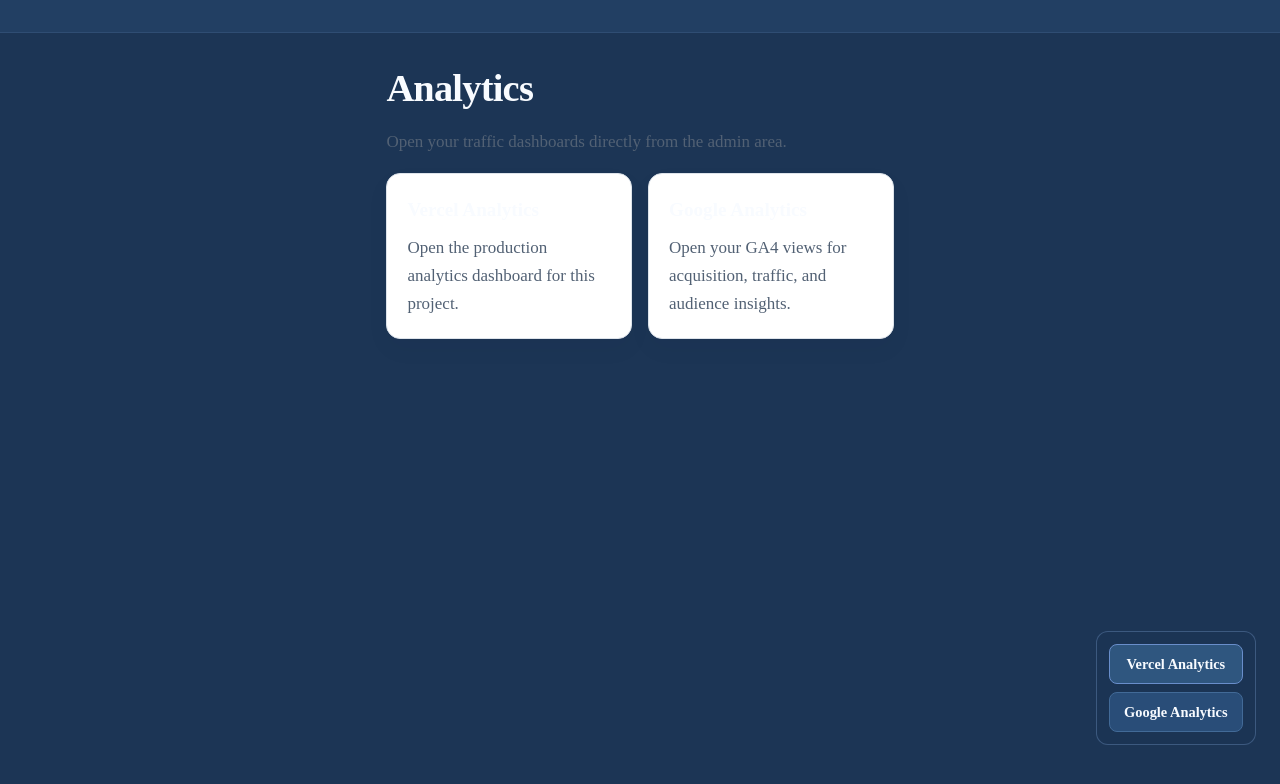
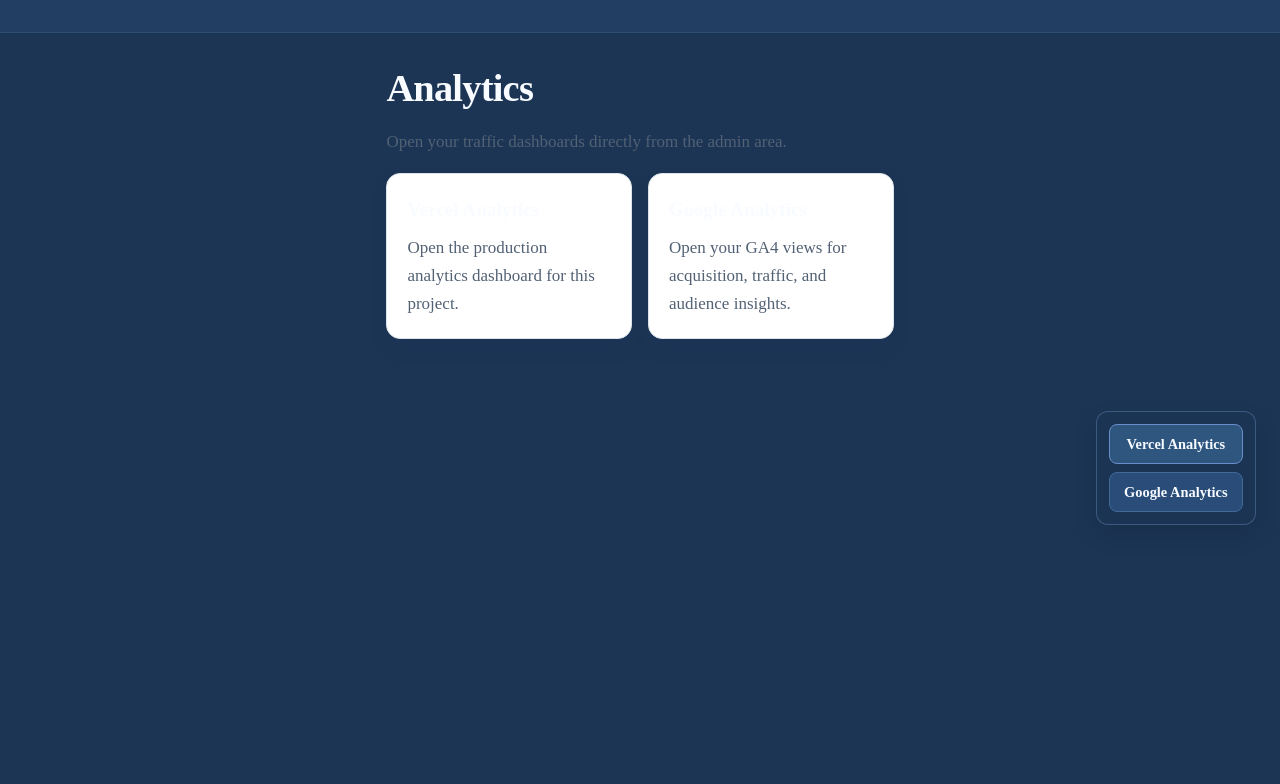
Before and after one commit to rehmatullahjan80-del/two-minutes-explained, a Next.js app: page /keystatic/analytics in a window 1280 px wide. Shown: the top 784 px of the page. Built offline with nearby package versions, Linux system fonts and the light colour scheme; no server answers.

Commit message:
Fix mobile footer clipping in Keystatic

```diff
--- a/app/globals.css
+++ b/app/globals.css
@@ -98,6 +98,7 @@ h2 { font-size:1.2rem; margin:2rem 0 .4rem; }
 .consent p { margin:0; flex:1 1 18rem; }
 .consent div { display:flex; gap:.75rem; }
 .consent button { min-height:44px; padding:0 1.25rem; font:inherit; color:var(--fg); background:#fff; border:1px solid var(--fg); border-radius:8px; cursor:pointer; }
+body:has(.keystatic-admin-shell) { overflow:visible !important; }
 .keystatic-admin-shell {
   display:flex;
   flex-direction:column;
@@ -106,6 +107,7 @@ h2 { font-size:1.2rem; margin:2rem 0 .4rem; }
   color:#f8fbff;
   position:relative;
   overflow-x:hidden;
+  overflow-y:visible;
   --kui-color-scale-slate11: #f8fbff;
   --kui-color-scale-slate10: #dfeaf9;
   --kui-color-scale-slate9: #c2d1ea;
@@ -136,31 +138,32 @@ h2 { font-size:1.2rem; margin:2rem 0 .4rem; }
   display:flex;
   flex-direction:column;
   width:100%;
-  min-height:calc(100vh - 72px);
+  min-height:100%;
+  flex:1 1 auto;
 }
 .keystatic-admin-nav { display:flex; align-items:flex-start; justify-content:space-between; gap:1rem; padding:1rem 1.25rem; border-bottom:1px solid #2f4d73; background:#223f63; }
 .keystatic-admin-nav__left, .keystatic-admin-nav__right { display:flex; align-items:center; }
 .keystatic-admin-nav__right { margin-left:auto; }
 .keystatic-admin-footer-actions {
-  position:sticky;
-  bottom:0;
-  z-index:2;
+  position:relative;
+  z-index:1;
   display:flex;
   flex-direction:column;
   gap:.5rem;
   align-items:stretch;
   width:max-content;
   max-width:min(100%, 22rem);
-  margin-top:auto;
+  margin-top:1.5rem;
   margin-left:auto;
   margin-right:1.5rem;
-  margin-bottom:1rem;
+  margin-bottom:1.5rem;
   padding-top:0;
   align-self:flex-end;
   background:rgba(28, 53, 85, 0.96);
   border:1px solid rgba(158, 200, 255, 0.25);
   border-radius:12px;
   padding:.75rem;
+  box-shadow:0 10px 25px rgba(0,0,0,.12);
 }
 .keystatic-admin-link { display:inline-flex; align-items:center; justify-content:center; min-height:2.5rem; padding:.7rem .9rem; border-radius:8px; border:1px solid #426a97; background:#294d78; color:#f8fbff !important; text-decoration:none; font-weight:600; font-size:.9rem; line-height:1; transition:border-color .15s ease, box-shadow .15s ease, background .15s ease; }
 .keystatic-admin-link:hover,
@@ -180,7 +183,7 @@ h2 { font-size:1.2rem; margin:2rem 0 .4rem; }
   .keystatic-admin-nav__right { margin-left:0; }
   .keystatic-admin-actions { width:100%; }
   .keystatic-admin-footer-actions {
-    position:static;
+    position:relative;
     left:auto;
     right:auto;
     bottom:auto;
@@ -188,12 +191,13 @@ h2 { font-size:1.2rem; margin:2rem 0 .4rem; }
     max-width:none;
     padding:.75rem 1rem 1rem;
     margin:1rem 0 0;
-    z-index:2;
+    z-index:1;
     display:flex;
     flex-direction:column;
     gap:.5rem;
     background:rgba(28, 53, 85, 0.96);
     border-radius:12px;
+    box-shadow:0 10px 25px rgba(0,0,0,.12);
   }
   .keystatic-admin-link { width:100%; }
 }
```
